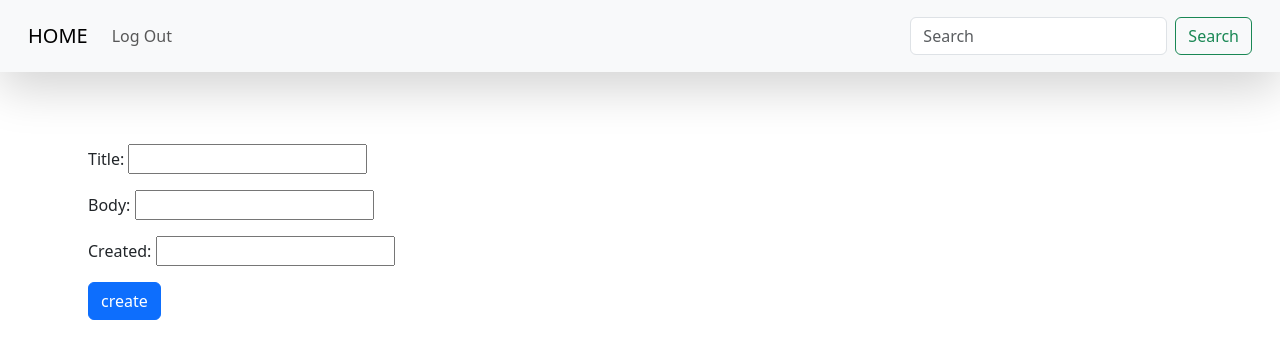
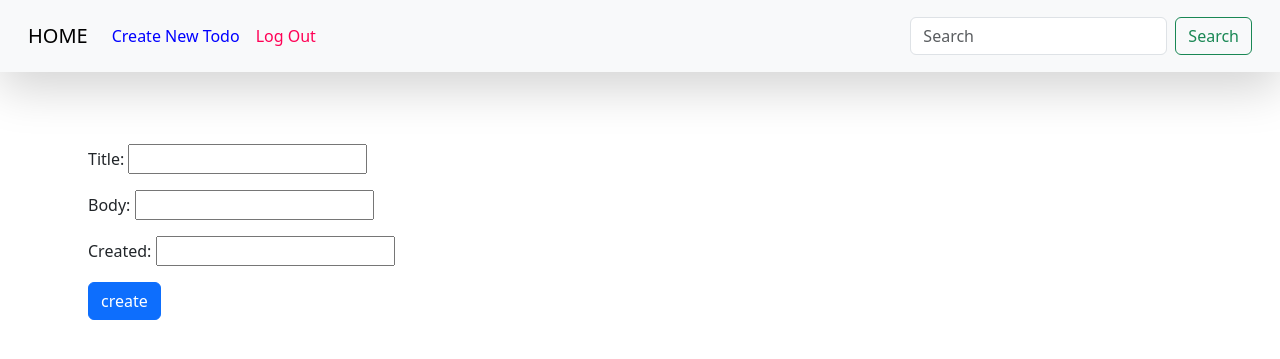
Before and after one commit to fati-mz/Todo_app_Django, a Django app: page /create/ in a window 1280 px wide. Shown: the top 359 px of the page. Run offline with Django 4.2, Linux system fonts and the light colour scheme; a user stored in the database is signed in.

Commit message:
1402-5-5

```diff
--- a/accounts/urls.py
+++ b/accounts/urls.py
@@ -2,7 +2,7 @@ from . import views
 from django.urls import path
 
 urlpatterns = [
-    path('register/', views.user_register, name='register'),
+    path('', views.user_register, name='register'),
     path('login/', views.user_login, name='login'),
     path('logout/', views.user_logout, name='logout'),
 ]
--- a/home/admin.py
+++ b/home/admin.py
@@ -1,4 +1,4 @@
 from django.contrib import admin
 from .models import Todo
 
-admin.site.register(Todo)
+# admin.site.register(Todo)
--- a/home/models.py
+++ b/home/models.py
@@ -1,7 +1,9 @@
 from django.db import models
+from django.contrib.auth.models import User
 
 
 class Todo(models.Model):
+    user = models.ForeignKey(User, on_delete=models.CASCADE)
     title = models.CharField(max_length=100)
     body = models.TextField()
     created = models.DateTimeField()
--- a/home/urls.py
+++ b/home/urls.py
@@ -2,7 +2,7 @@ from . import views
 from django.urls import path
 
 urlpatterns = [
-    path('', views.home, name='home'),
+    path('home/', views.home, name='home'),
     path('create/', views.create, name='create'),
     path('detail/<int:todo_id>/', views.detail, name='details'),
     path('update/<int:todo_id>/', views.update, name='update'),
--- a/home/views.py
+++ b/home/views.py
@@ -7,7 +7,7 @@ from .forms import TodoCreateForm, TodoUpdateForm
 # Create your views here.
 
 def home(request):
-    all_todos = Todo.objects.all().iterator()
+    all_todos = Todo.objects.filter(user=request.user)
     return render(request, 'home.html', {'todos': all_todos})
 
 
--- a/templates/navbar.html
+++ b/templates/navbar.html
@@ -10,14 +10,17 @@
       <ul class="navbar-nav me-auto mb-2 mb-lg-0">
         {% if request.user.is_authenticated %}
         <li class="nav-item">
-          <a class="nav-link " href="{% url 'logout' %}" tabindex="-1" aria-disabled="true">Log Out</a>
+          <a class="nav-link " style="color: blue" href="{% url 'create' %}" tabindex="-1" aria-disabled="true">Create New Todo</a>
+        </li>
+        <li class="nav-item">
+          <a class="nav-link " style="color: #ff0055" href="{% url 'logout' %}" tabindex="-1" aria-disabled="true">Log Out</a>
         </li>
         {% else %}
         <li class="nav-item">
-          <a class="nav-link active" aria-current="page" href="{% url 'register' %}">Register</a>
+          <a class="nav-link active" aria-current="page" style="color: green" href="{% url 'register' %}">Register</a>
         </li>
         <li class="nav-item">
-          <a class="nav-link" href="{% url 'login' %}">Login</a>
+          <a class="nav-link" style="color: blue" href="{% url 'login' %}">Login</a>
         </li>
         {% endif %}
       </ul>
```
Also changed, not shown: db.sqlite3.
